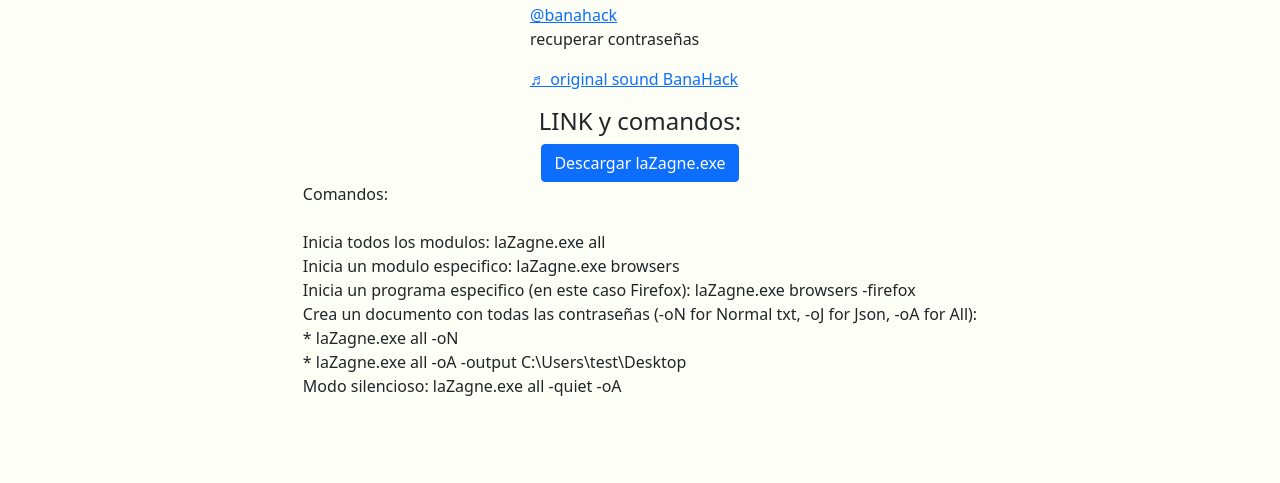
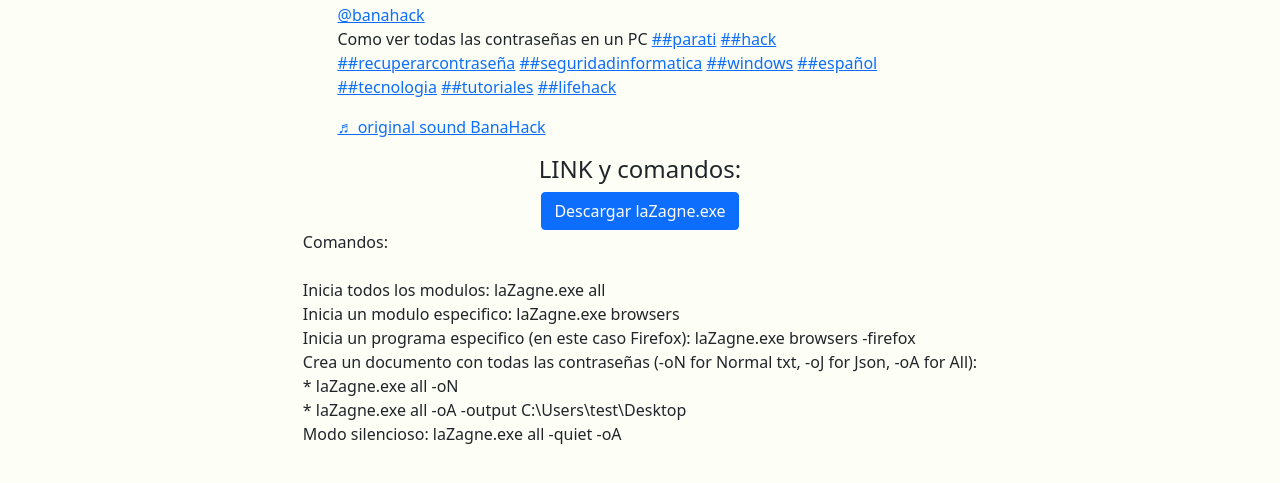
Before and after one commit to BanaHack/banahackz, a plain HTML site: page htmls/lazagne.html in a window 1280 px wide. Shown: the part 235-718 px from the top of the page. Drawn offline with nearby package versions, Linux system fonts and the light colour scheme; a script that the page names is missing.

Commit message:
Update lazagne.html

```diff
--- a/htmls/lazagne.html
+++ b/htmls/lazagne.html
@@ -40,7 +40,7 @@
 
   <div class="my-5 container d-flex flex-column align-items-center">
       <h1>Como recuperar contraseñas guardadas</h1>
-      <blockquote class="tiktok-embed" cite="https://www.tiktok.com/@banahack/video/6986104016665136389" data-video-id="6986104016665136389" style="max-width: 605px;min-width: 220px;" > <section> <a target="_blank" title="@banahack" href="https://www.tiktok.com/@banahack">@banahack</a> <p>recuperar contraseñas</p> <a target="_blank" title="♬ original sound BanaHack" href="https://www.tiktok.com/">♬ original sound BanaHack</a> </section> </blockquote> <script async src="https://www.tiktok.com/embed.js"></script>
+      <blockquote class="tiktok-embed" cite="https://www.tiktok.com/@banahack/video/6986305263733148933" data-video-id="6986305263733148933" style="max-width: 605px;min-width: 325px;" > <section> <a target="_blank" title="@banahack" href="https://www.tiktok.com/@banahack">@banahack</a> <p>Como ver todas las contraseñas en un PC <a title="parati" target="_blank" href="https://www.tiktok.com/tag/parati">##parati</a> <a title="hack" target="_blank" href="https://www.tiktok.com/tag/hack">##hack</a> <a title="recuperarcontraseña" target="_blank" href="https://www.tiktok.com/tag/recuperarcontrase%C3%B1a">##recuperarcontraseña</a> <a title="seguridadinformatica" target="_blank" href="https://www.tiktok.com/tag/seguridadinformatica">##seguridadinformatica</a> <a title="windows" target="_blank" href="https://www.tiktok.com/tag/windows">##windows</a> <a title="español" target="_blank" href="https://www.tiktok.com/tag/espa%C3%B1ol">##español</a> <a title="tecnologia" target="_blank" href="https://www.tiktok.com/tag/tecnologia">##tecnologia</a> <a title="tutoriales" target="_blank" href="https://www.tiktok.com/tag/tutoriales">##tutoriales</a> <a title="lifehack" target="_blank" href="https://www.tiktok.com/tag/lifehack">##lifehack</a></p> <a target="_blank" title="♬ original sound BanaHack" href="https://www.tiktok.com/">♬ original sound BanaHack</a> </section> </blockquote> <script async src="https://www.tiktok.com/embed.js"></script>
       <h4>LINK y comandos: </h4>
       <a class="btn btn-primary" target="_blank" rel="noopener noreferrer" href="../filesToDownload/laZagne.exe" download>Descargar laZagne.exe</a>
       <p>Comandos: <br> <br>
```
